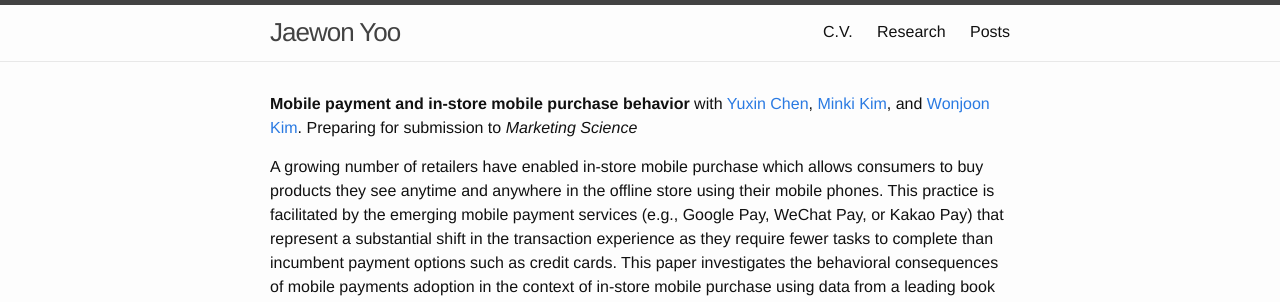
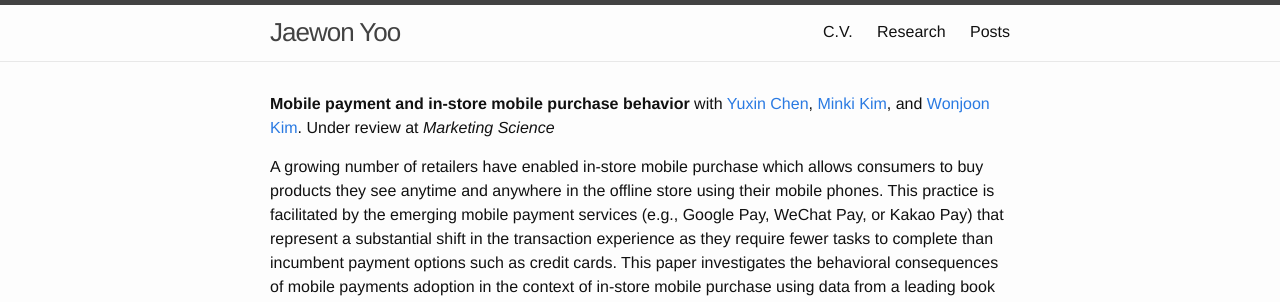
Before and after one commit to j1yoo/j1yoo.github.io, a Jekyll site: the page built from research.markdown, in a window 1280 px wide. Shown: the top 302 px of the page. Built offline with Jekyll 4.4.1, drawn with Linux system fonts in a browser that asks for light colours.

Commit message:
Update research.markdown

```diff
--- a/research.markdown
+++ b/research.markdown
@@ -4,7 +4,7 @@ title: Research
 permalink: /JaewonYoo/Research/
 ---
 
-__Mobile payment and in-store mobile purchase behavior__ with [Yuxin Chen](https://shanghai.nyu.edu/academics/faculty/directory/yuxin-chen){:target="_blank"}, [Minki Kim](https://www.business.kaist.edu/faculty/pcmingki){:target="_blank"}, and [Wonjoon Kim](http://wjkim.kaist.ac.kr/home){:target="_blank"}. Preparing for submission to _Marketing Science_
+__Mobile payment and in-store mobile purchase behavior__ with [Yuxin Chen](https://shanghai.nyu.edu/academics/faculty/directory/yuxin-chen){:target="_blank"}, [Minki Kim](https://www.business.kaist.edu/faculty/pcmingki){:target="_blank"}, and [Wonjoon Kim](http://wjkim.kaist.ac.kr/home){:target="_blank"}. Under review at _Marketing Science_
 
 A growing number of retailers have enabled in-store mobile purchase which allows consumers to buy products they see anytime and anywhere in the offline store using their mobile phones. This practice is facilitated by the emerging mobile payment services (e.g., Google Pay, WeChat Pay, or Kakao Pay) that represent a substantial shift in the transaction experience as they require fewer tasks to complete than incumbent payment options such as credit cards. This paper investigates the behavioral consequences of mobile payments adoption in the context of in-store mobile purchase using data from a leading book retailer in Korea with the launch of the most popular mobile payment service in the country during the data period. The results show that the adoption of a mobile payment service not only increases the total spending and purchase frequency of the adopters but also increases their consumption variety. These findings are consistent with the predictions from the transaction cost theory and are supported and further verified by a series of additional empirical analysis. The implications of our results for retailers and consumers are also discussed.
 
```
